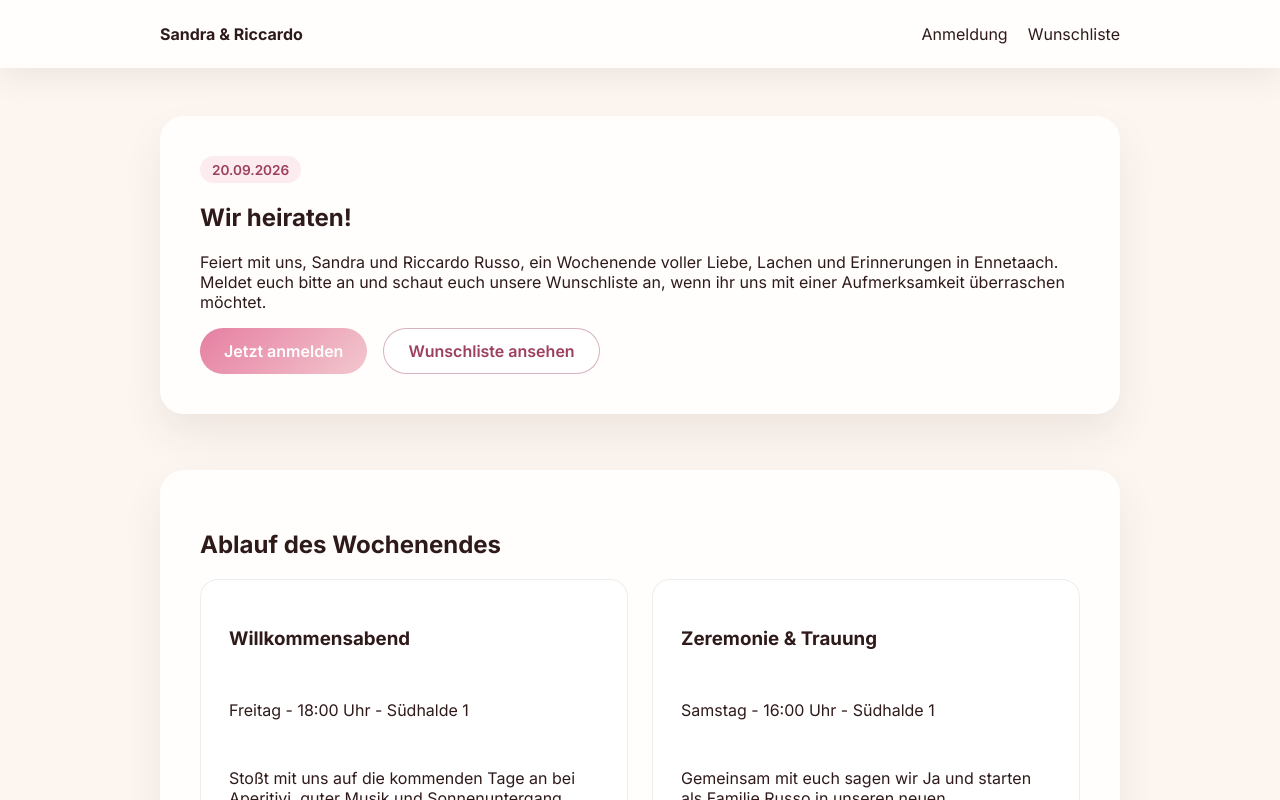
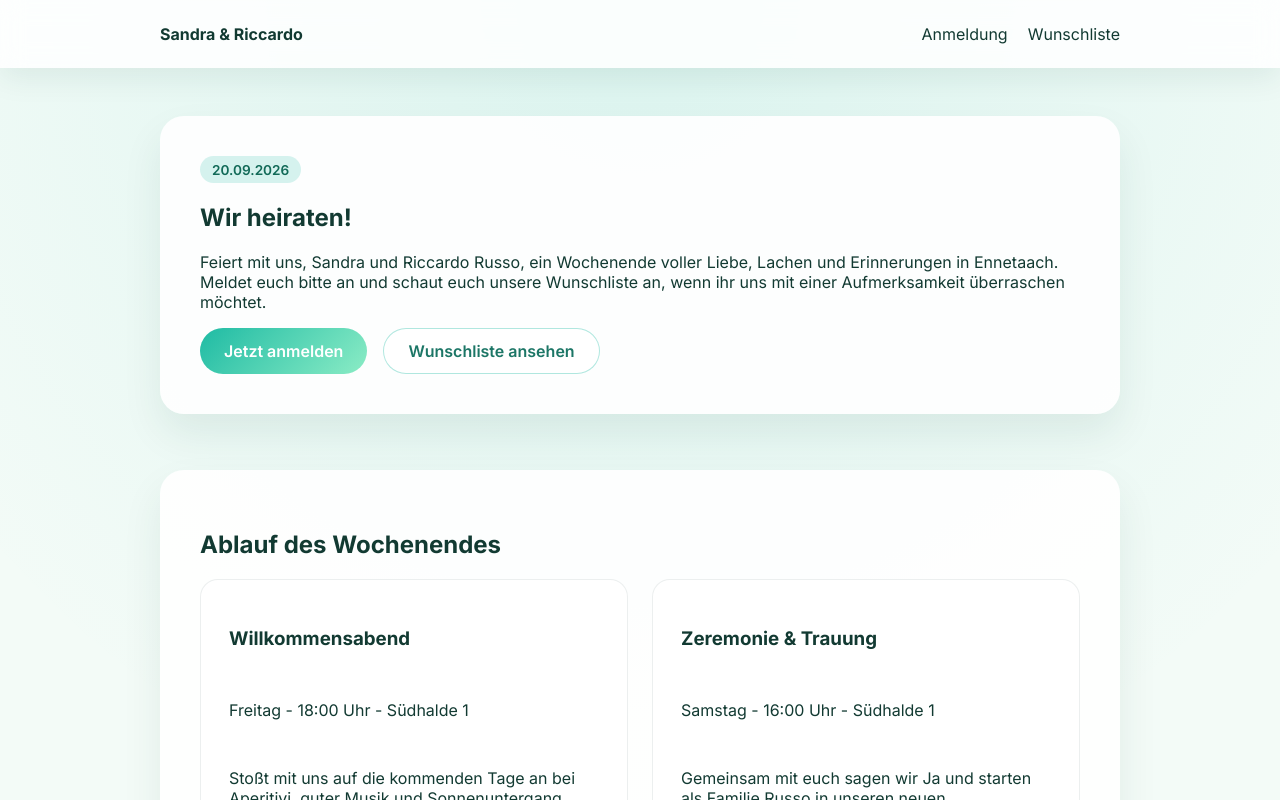
Before and after one commit to russo1337/wedding-page, a Next.js app: page / in a window 1280 px wide. Shown: the top 800 px of the page. Built offline with nearby package versions, Linux system fonts and the light colour scheme.

Commit message:
changes theme to mint green

```diff
--- a/app/globals.css
+++ b/app/globals.css
@@ -1,8 +1,8 @@
 :root {
   color-scheme: light;
   font-family: "Inter", system-ui, -apple-system, BlinkMacSystemFont, "Segoe UI", sans-serif;
-  background-color: #fdf6f0;
-  color: #2f1a1a;
+  background-color: #f3fbf7;
+  color: #123a32;
 }
 
 * {
@@ -14,6 +14,8 @@ body {
   min-height: 100vh;
   display: flex;
   flex-direction: column;
+  background: radial-gradient(circle at top, rgba(46, 196, 182, 0.12), transparent 55%),
+    radial-gradient(circle at bottom, rgba(167, 243, 208, 0.18), transparent 50%);
 }
 
 a {
@@ -32,7 +34,7 @@ header,
 footer {
   background: rgba(255, 255, 255, 0.85);
   backdrop-filter: blur(12px);
-  box-shadow: 0 10px 30px rgba(47, 26, 26, 0.08);
+  box-shadow: 0 10px 30px rgba(18, 58, 50, 0.08);
 }
 
 header nav,
@@ -68,8 +70,9 @@ button,
 }
 
 button {
-  background: linear-gradient(135deg, #e67fa2, #f2c7ce);
-  color: white;
+  background: linear-gradient(135deg, #1fbba4, #8becc5);
+  color: #ffffff;
+  box-shadow: 0 12px 24px rgba(31, 187, 164, 0.28);
 }
 
 button:disabled {
@@ -82,18 +85,18 @@ button:hover:not(:disabled),
 .primary-button:hover,
 .secondary-button:hover {
   transform: translateY(-1px);
-  box-shadow: 0 15px 25px rgba(230, 127, 162, 0.3);
+  box-shadow: 0 18px 28px rgba(18, 90, 78, 0.22);
 }
 
 .primary-button {
-  background: linear-gradient(135deg, #e67fa2, #f2c7ce);
-  color: white;
+  background: linear-gradient(135deg, #1fbba4, #8becc5);
+  color: #ffffff;
 }
 
 .secondary-button {
-  background: #ffffff;
-  color: #9d3f5f;
-  border: 1px solid rgba(157, 63, 95, 0.4);
+  background: rgba(255, 255, 255, 0.9);
+  color: #1c7666;
+  border: 1px solid rgba(31, 187, 164, 0.35);
 }
 
 .cta-group {
@@ -106,8 +109,8 @@ section {
   margin-bottom: 3.5rem;
   padding: 2.5rem;
   border-radius: 24px;
-  background: rgba(255, 255, 255, 0.9);
-  box-shadow: 0 20px 40px rgba(47, 26, 26, 0.08);
+  background: rgba(255, 255, 255, 0.92);
+  box-shadow: 0 20px 40px rgba(18, 58, 50, 0.08);
 }
 
 form {
@@ -126,9 +129,18 @@ textarea,
 select {
   padding: 0.75rem 1rem;
   border-radius: 12px;
-  border: 1px solid rgba(47, 26, 26, 0.1);
+  border: 1px solid rgba(18, 58, 50, 0.12);
   font-size: 1rem;
   background: white;
+  transition: border-color 0.15s ease, box-shadow 0.15s ease;
+}
+
+input:focus,
+textarea:focus,
+select:focus {
+  outline: none;
+  border-color: rgba(31, 187, 164, 0.65);
+  box-shadow: 0 0 0 4px rgba(31, 187, 164, 0.18);
 }
 
 fieldset {
@@ -158,7 +170,7 @@ fieldset legend {
 .card {
   padding: 1.75rem;
   border-radius: 18px;
-  border: 1px solid rgba(47, 26, 26, 0.08);
+  border: 1px solid rgba(18, 58, 50, 0.08);
   background: white;
   display: grid;
   gap: 1rem;
@@ -168,8 +180,8 @@ fieldset legend {
   display: inline-block;
   padding: 0.35rem 0.75rem;
   border-radius: 999px;
-  background: rgba(230, 127, 162, 0.15);
-  color: #9d3f5f;
+  background: rgba(31, 187, 164, 0.18);
+  color: #126a58;
   font-size: 0.85rem;
   font-weight: 600;
 }
@@ -177,9 +189,9 @@ fieldset legend {
 .feedback {
   padding: 1rem 1.25rem;
   border-radius: 16px;
-  background: rgba(143, 211, 171, 0.25);
-  color: #2f513b;
-  border: 1px solid rgba(47, 81, 59, 0.2);
+  background: rgba(169, 234, 202, 0.32);
+  color: #155943;
+  border: 1px solid rgba(18, 90, 67, 0.26);
 }
 
 .feedback.error {
```
